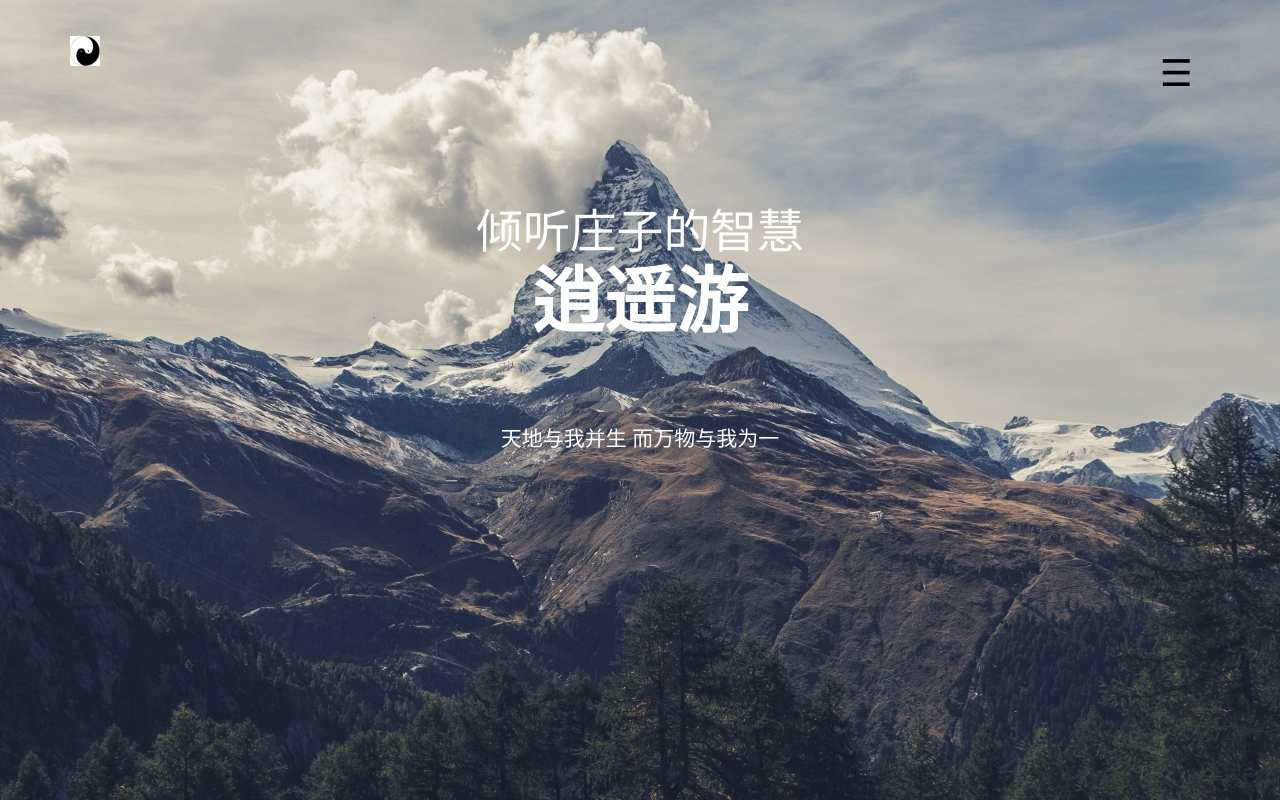
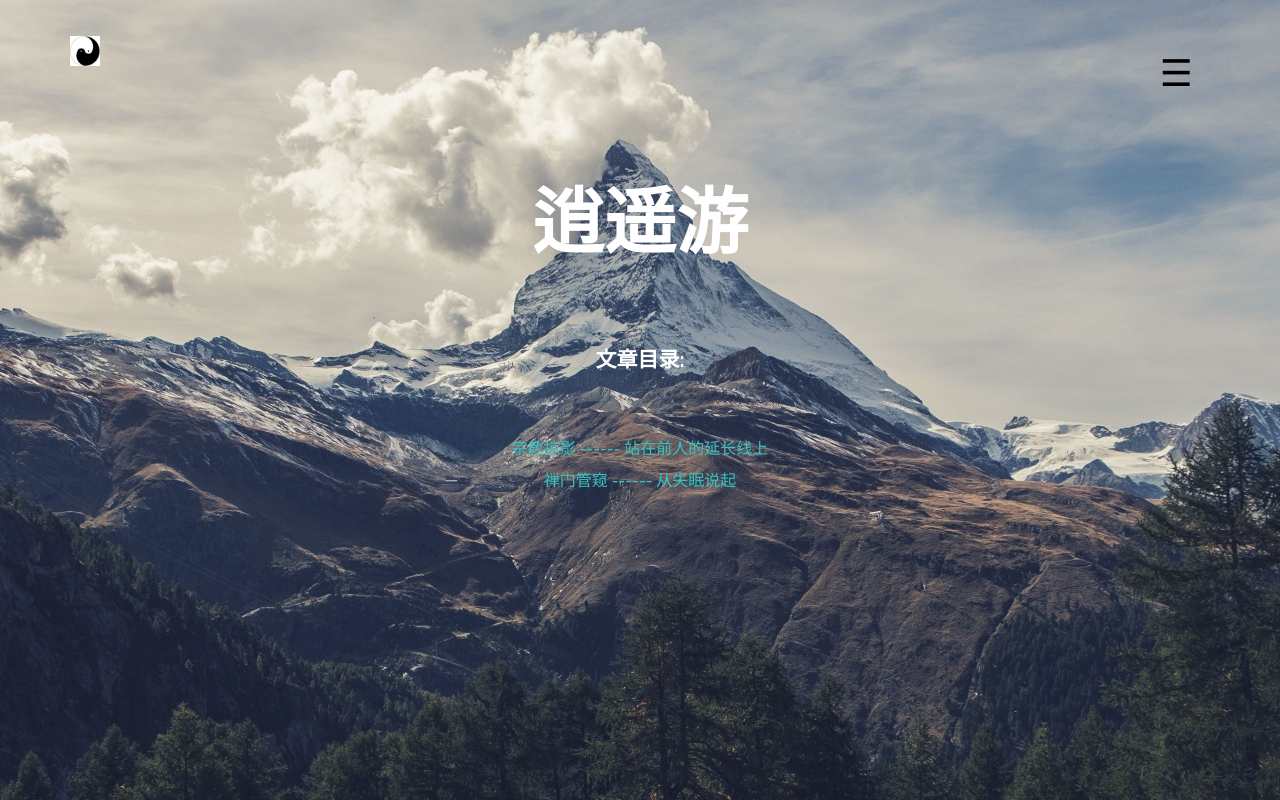
Before and after one commit to xiaoyaocp/xiaoyao, a Django app: page / in a window 1280 px wide. Run offline with Django 3.2, Linux system fonts and the light colour scheme; some libraries are stand-ins or nearby versions.

Commit message:
xiaoyao is born today first

```diff
--- a/templates/index.html
+++ b/templates/index.html
@@ -65,9 +65,10 @@ window.odometerOptions = {
                 </div>
             </div>
             <div class="jumbotron">
-				<h1><small>倾听庄子的智慧</small></br>
-				<strong>逍遥游</strong></h1>
-				<p>天地与我并生 而万物与我为一</p>
+                <h1><strong>逍遥游</strong></h1>
+                <p><strong>文章目录: </strong></p>
+                <a href="https://www.jianshu.com/p/516143b92787">宗教掠影 ------ 站在前人的延长线上</a></br>
+                <a href="https://www.jianshu.com/p/fcbc105825d4">禅门管窥 ------ 从失眠说起</a>
             </div>
         </div>
     </div>
```
Lines whose indentation alone changed are shown as unchanged.
